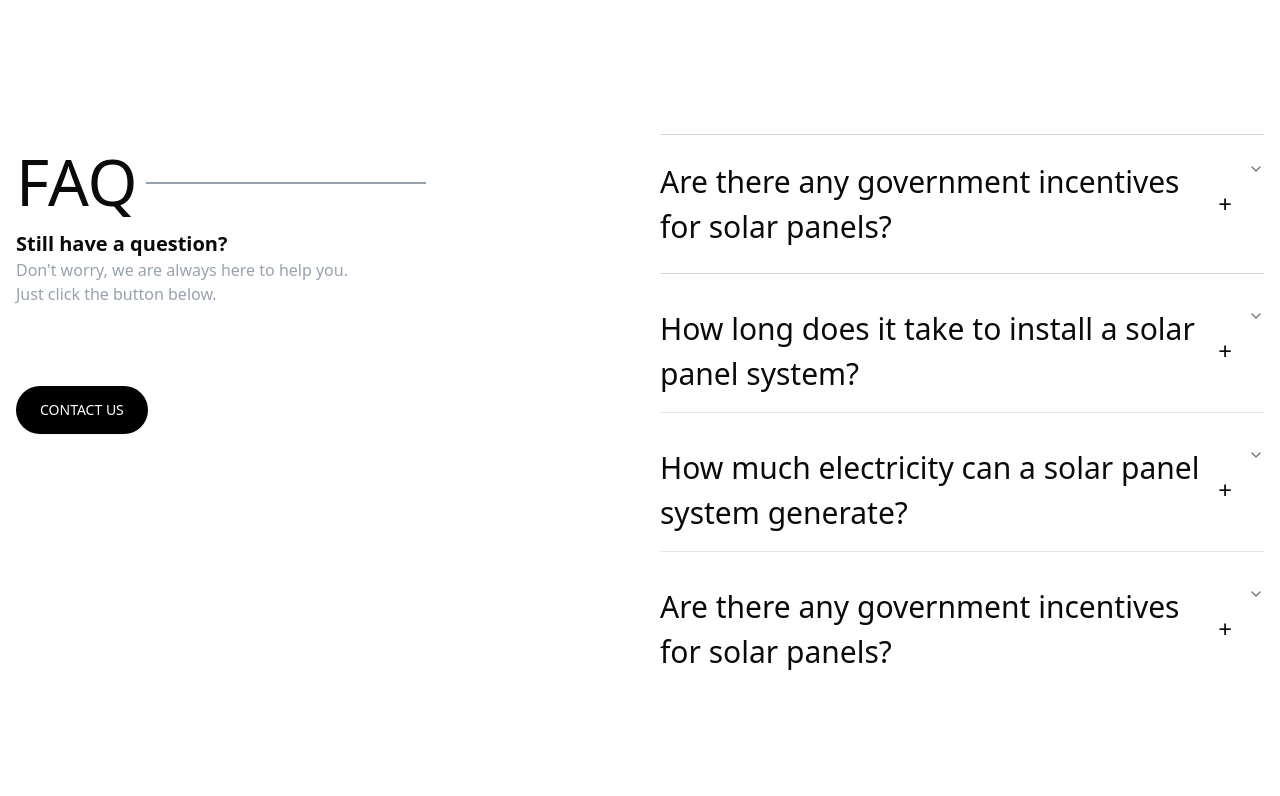
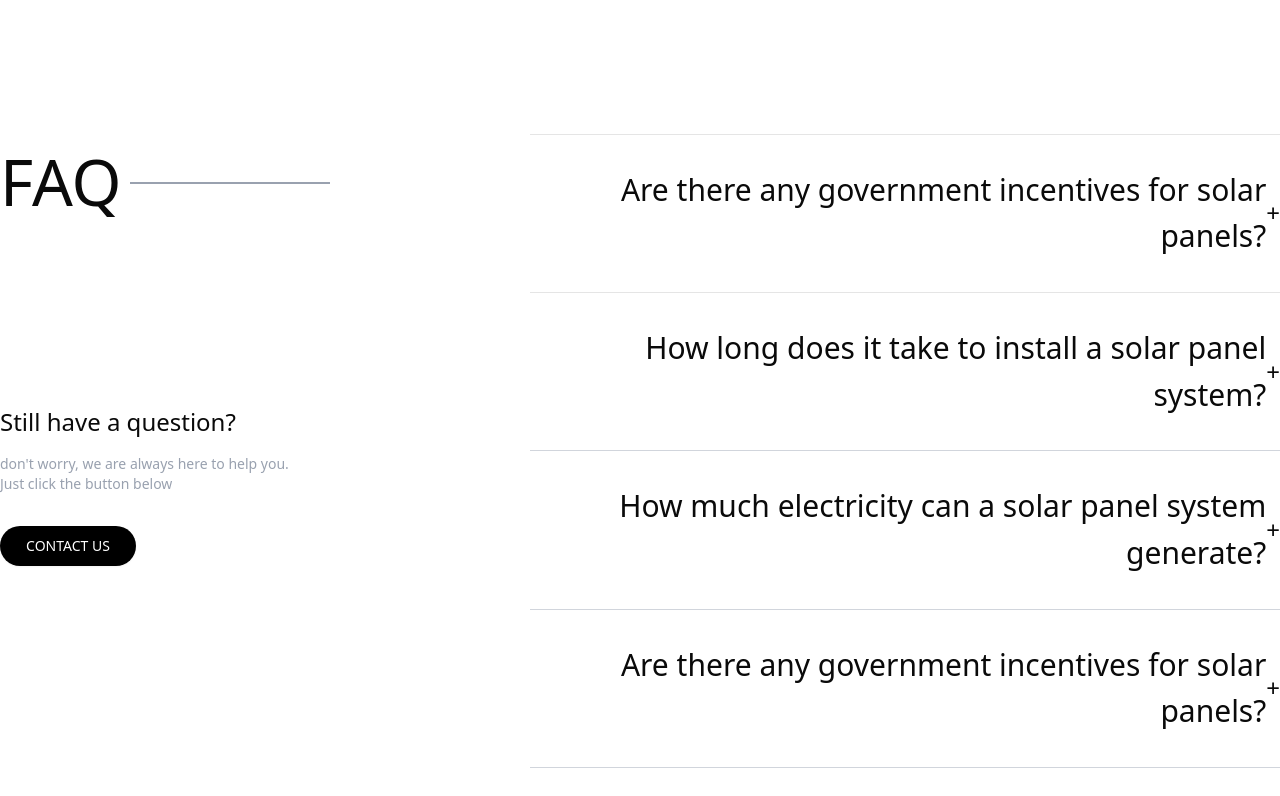
Before and after one commit to Kaveeshala/landing-page2, a Next.js app: page / in a window 1280 px wide. Shown: the part 5144-5940 px from the top of the page. Built offline with nearby package versions, Linux system fonts and the light colour scheme.

Commit message:
make changes in FAQ section

```diff
--- a/app/components/FaQSection.jsx
+++ b/app/components/FaQSection.jsx
@@ -1,86 +1,113 @@
+"use client"
+import { useState } from "react";
 import { Accordion, AccordionItem, AccordionTrigger, AccordionContent } from "@/components/ui/accordion";
 import { Button } from "@/components/ui/button";
 
 export default function FaQSection() {
+  const [expandedItem, setExpandedItem] = useState(null);
+
+  const handleToggle = (value) => {
+    setExpandedItem((prev) => (prev === value ? null : value));
+  };
+
   return (
-    <div className="max-w-7xl mx-auto mt-28 px-4">
-      <div className="grid grid-cols-1 md:grid-cols-2 gap-10 items-start">
-        {/* Left Section */}
+    <div className="max-w-7xl mx-auto mt-28">
+      <div className="flex flex-cols gap-50 items-start">
+
+        {/* Left Section (Accordion) */}
         <div>
           <div className="flex flex-cols gap-2">
             <h1 className="text-[64px] font-roboto">FAQ</h1>
-            <div className="w-70 h-0.5 bg-gray-400 mt-12"></div>
+            <div className="w-50 h-0.5 bg-gray-400 mt-12"></div>
           </div>
-          <h2 className="text-xl font-semibold">Still have a question?</h2>
-          <p className="text-gray-400">Don't worry, we are always here to help you.</p>
-          <p className="text-gray-400">Just click the button below.</p>
-          <Button className="bg-black text-white rounded-full mt-20 px-6 py-6">CONTACT US</Button>
+
+          <div className="flex flex-col gap-4">
+            <h2 className="text-2xl font-roboto mt-44">Still have a question?</h2>
+            <p className="font-roboto text-sm text-gray-400 ">don't worry, we are always here to help you. <br /> Just click the button below</p>
+            <p className="text-gray-400"></p>
+           <Button className="bg-black text-white rounded-full px-5 py-5 w-34">CONTACT US</Button>
+          </div>
         </div>
 
         {/* Right Section (Accordion) */}
-        <div>
-          <Accordion type="single" collapsible className="space-y-4">
-            <AccordionItem value="q1" className="border-t border-b border-gray-300 py-2">
-              <AccordionTrigger className="text-[30px] font-roboto group">
-                <span className="flex items-center justify-between w-full">
+        <div className="flex justify-end w-full">
+          <Accordion type="single" collapsible className="w-full">
+            <AccordionItem value="q1" className="border-t border-gray-300t">
+              <AccordionTrigger
+                className="text-lg font-medium group no-underline hover:no-underline focus:no-underline appearance-none [&>svg]:hidden"
+                onClick={() => handleToggle("q1")}
+              >
+                <span className="flex font-roboto font-normal text-[30px] items-center justify-between mt-4 mb-4 w-full text-right">
                   Are there any government incentives for solar panels?
-                  <span className="ml-4 text-2xl transition-transform duration-300 group-data-[state=open]:rotate-180">
-                    +
+                  <span className="text-2xl">
+                    {expandedItem === "q1" ? "-" : "+"}
                   </span>
                 </span>
               </AccordionTrigger>
-              <AccordionContent>
+              <AccordionContent className="text-justify text-gray-400 font-roboto font-light text-[16px]">
                 Yes, many governments offer tax credits, rebates, and other incentives to encourage solar adoption.
                 Check with local authorities to learn about available benefits in your area.
               </AccordionContent>
             </AccordionItem>
 
-            <AccordionItem value="q2">
-              <AccordionTrigger className="text-[30px] font-roboto group">
-                <span className="flex items-center justify-between w-full">
+            <AccordionItem value="q2" className="border-gray-300">
+              <AccordionTrigger
+                className="text-lg font-medium group no-underline hover:no-underline focus:no-underline appearance-none [&>svg]:hidden"
+                onClick={() => handleToggle("q2")}
+              >
+                <span className="flex font-roboto font-normal text-[30px] items-center justify-between mt-4 mb-4 w-full text-right">
                   How long does it take to install a solar panel system?
-                  <span className="ml-4 text-2xl transition-transform duration-300 group-data-[state=open]:rotate-180">
-                    +
+                  <span className="text-2xl">
+                    {expandedItem === "q2" ? "-" : "+"}
                   </span>
                 </span>
               </AccordionTrigger>
-              <AccordionContent>
-                The installation of a solar panel system typically takes **1 to 3 days**, depending on the system size
+              <AccordionContent className="text-justify text-gray-400  font-roboto font-light text-[16px]">
+                The installation of a solar panel system typically takes 1 to 3 days, depending on the system size
                 and site conditions.
               </AccordionContent>
             </AccordionItem>
 
-            <AccordionItem value="q3">
-              <AccordionTrigger className="text-[30px] font-roboto group">
-                <span className="flex items-center justify-between w-full">
+            <AccordionItem value="q3" className="border-gray-300">
+              <AccordionTrigger
+                className="text-lg font-medium group no-underline hover:no-underline focus:no-underline appearance-none  [&>svg]:hidden"
+                onClick={() => handleToggle("q3")}
+              >
+                <span className="flex font-roboto font-normal text-[30px] items-center justify-between mt-4 mb-4 w-full text-right">
                   How much electricity can a solar panel system generate?
-                  <span className="ml-4 text-2xl transition-transform duration-300 group-data-[state=open]:rotate-180">
-                    +
+                  <span className="text-2xl">
+                    {expandedItem === "q3" ? "-" : "+"}
                   </span>
                 </span>
               </AccordionTrigger>
-              <AccordionContent>
+              <AccordionContent className="text-justify text-gray-400  font-roboto font-light text-[16px]">
                 The amount of electricity generated depends on factors such as panel efficiency, sunlight exposure,
-                and system size. A typical residential system can generate **300–600 kWh per month**.
+                and system size. A typical residential system can generate 300–600 kWh per month.
               </AccordionContent>
             </AccordionItem>
 
-            <AccordionItem value="q4">
-              <AccordionTrigger className="text-[30px] font-roboto group">
-                <span className="flex items-center justify-between w-full">
+            <AccordionItem value="q4" className="border-gray-300">
+              <AccordionTrigger
+                className="text-lg font-medium group no-underline hover:no-underline focus:no-underline appearance-none [&>svg]:hidden"
+                onClick={() => handleToggle("q4")}
+              >
+                <span className="flex font-roboto font-normal text-[30px] items-center justify-between mt-4 mb-4 w-full text-right">
                   Are there any government incentives for solar panels?
-                  <span className="ml-4 text-2xl transition-transform duration-300 group-data-[state=open]:rotate-180">
-                    +
+                  <span className="text-2xl">
+                    {expandedItem === "q4" ? "-" : "+"}
                   </span>
                 </span>
               </AccordionTrigger>
-              <AccordionContent>
-                Yes, various federal and state programs offer incentives to reduce the cost of solar installation.
-                These may include tax credits, rebates, and net metering benefits.
+              <AccordionContent className="text-justify text-gray-400 font-roboto font-light text-[16px]">
+                The amount of electricity generated depends on factors such as panel efficiency, sunlight exposure,
+                and system size. A typical residential system can generate 300–600 kWh per month.
               </AccordionContent>
+            </AccordionItem>
+            <AccordionItem value="q5" className="border-gray-300">
             </AccordionItem>
           </Accordion>
         </div>
+
       </div>
     </div>
   );
```
